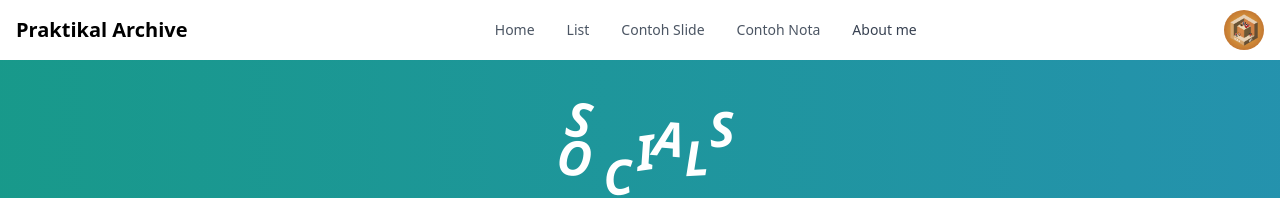
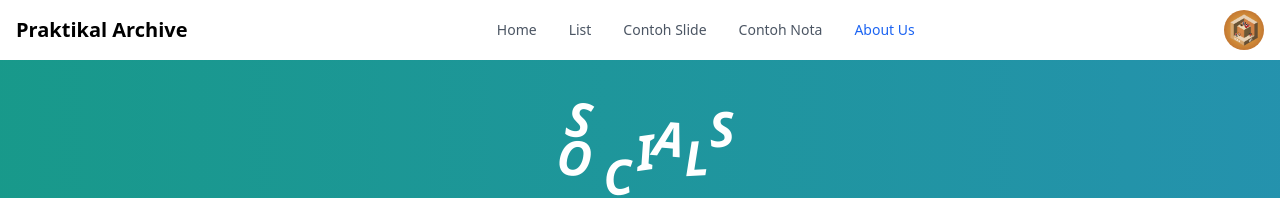
Before and after one commit to YOLO-GIT/intern-stuff, a React (Vite) app in the folder intern-stuff/: page /about_us in a window 1280 px wide. Shown: the top 198 px of the page. Built offline with nearby package versions, Linux system fonts and the light colour scheme.

Commit message:
Modify some of the page

```diff
--- a/intern-stuff/src/components/contoh_note.jsx
+++ b/intern-stuff/src/components/contoh_note.jsx
@@ -9,7 +9,9 @@ const Note = () => {
   return (
     <>
       <Header />
-      <Pin />
+      <div className="bg-slate-50">
+        <Pin />
+      </div>
       <Socials />
       <Footer />
     </>
--- a/intern-stuff/src/components/contoh_slide.jsx
+++ b/intern-stuff/src/components/contoh_slide.jsx
@@ -9,7 +9,9 @@ const Slide = () => {
   return (
     <>
       <Header />
-      <Card />
+      <div className="bg-slate-50">
+        <Card />
+      </div>
       <Socials />
       <Footer />
     </>
--- a/intern-stuff/src/components/document.jsx
+++ b/intern-stuff/src/components/document.jsx
@@ -3,14 +3,15 @@ import React from "react";
 import Header from "./header";
 import Socials from "./socials";
 import Footer from "./footer";
-import New_Card from "./tools/card";
 import { BentoGridDemo } from "./tools/bento";
 
 const Document = () => {
   return (
     <>
       <Header />
-      <BentoGridDemo />
+      <div className="bg-slate-50">
+        <BentoGridDemo />
+      </div>
       <Socials />
       <Footer />
     </>
--- a/intern-stuff/src/components/header.jsx
+++ b/intern-stuff/src/components/header.jsx
@@ -3,6 +3,12 @@ import { Link } from "react-router-dom";
 import { NavLink } from "react-router-dom";
 import Logo from "../assets/logo.png";
 import React from "react";
+import { motion } from "framer-motion";
+
+const dropdownVariants = {
+  hidden: { opacity: 0, scale: 0.8 },
+  visible: { opacity: 1, scale: 1, transition: { duration: 0.3 } },
+};
 
 const Header = () => {
   return (
@@ -18,6 +24,11 @@ const Header = () => {
           inline
           label={<Avatar alt="YOLO-GIT" img={Logo} rounded />}
         >
+          <motion.div
+            initial="hidden"
+            animate="visible"
+            variants={dropdownVariants}
+          >
             <Dropdown.Header>
               <span className="block text-sm">YOLO-GIT</span>
               <span className="block truncate text-sm font-medium">
@@ -27,7 +38,9 @@ const Header = () => {
             <Dropdown.Item>My Github</Dropdown.Item>
             <Dropdown.Item>My Portfolio</Dropdown.Item>
             <Dropdown.Item>My Tiktok (Coming Soon)</Dropdown.Item>
+          </motion.div>
         </Dropdown>
+
         <Navbar.Toggle />
       </div>
       <Navbar.Collapse>
@@ -71,7 +84,16 @@ const Header = () => {
         >
           Contoh Nota
         </NavLink>
-        <Navbar.Link href="#">About me</Navbar.Link>
+        <NavLink
+          to="/about_us"
+          className={({ isActive }) =>
+            isActive
+              ? "nav-link-active text-blue-600"
+              : "nav-link text-gray-600"
+          }
+        >
+          About Us
+        </NavLink>
       </Navbar.Collapse>
     </Navbar>
   );
```
Lines whose indentation alone changed are shown as unchanged.
